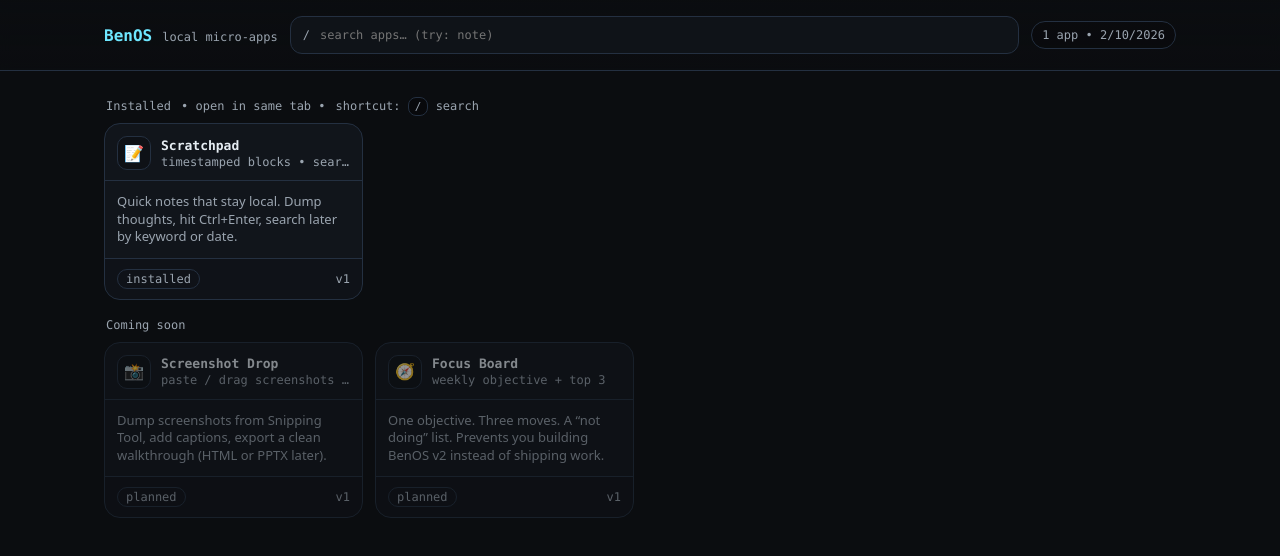
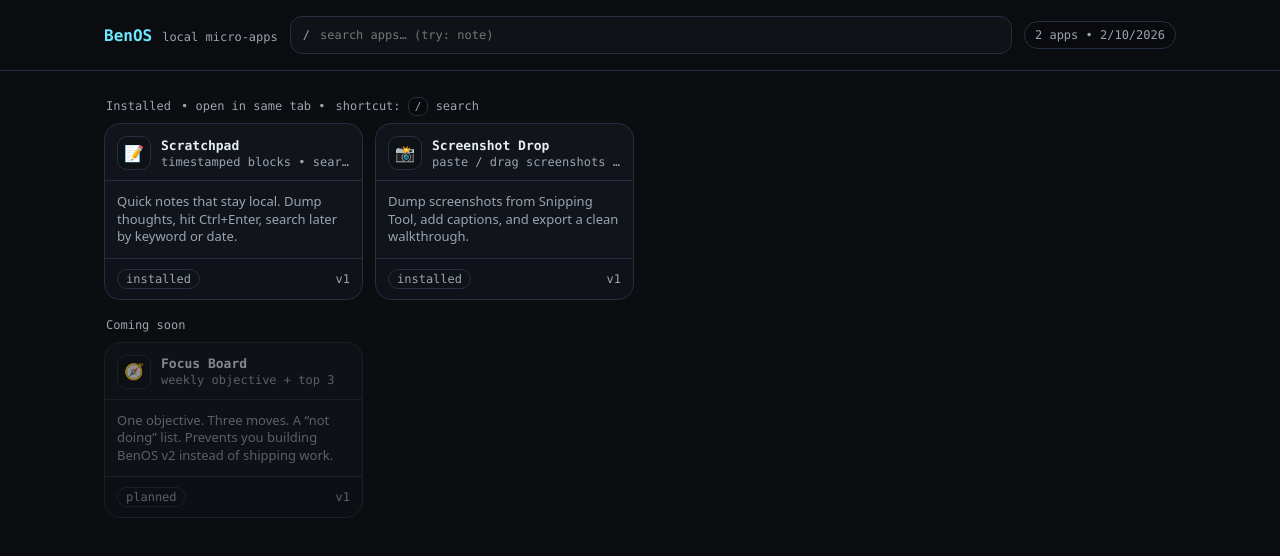
Before and after one commit to simplybenuk/BenOS, a plain HTML site: page index.html in a window 1280 px wide. Drawn offline with Linux system fonts and the light colour scheme.

Commit message:
Move Screenshot Drop to installed apps on homepage

```diff
--- a/index.html
+++ b/index.html
@@ -164,23 +164,6 @@
       <section class="grid">
         <div class="card" style="opacity:.55;cursor:default" aria-disabled="true">
           <div class="cardTop">
-            <div class="icon">📸</div>
-            <div class="cardTitle">
-              <b>Screenshot Drop</b>
-              <span>paste / drag screenshots → export</span>
-            </div>
-          </div>
-          <div class="cardBody">
-            Dump screenshots from Snipping Tool, add captions, export a clean walkthrough (HTML or PPTX later).
-          </div>
-          <div class="cardFoot">
-            <span class="tag">planned</span>
-            <span>v1</span>
-          </div>
-        </div>
-
-        <div class="card" style="opacity:.55;cursor:default" aria-disabled="true">
-          <div class="cardTop">
             <div class="icon">🧭</div>
             <div class="cardTitle">
               <b>Focus Board</b>
@@ -209,6 +192,16 @@
         desc: "Quick notes that stay local. Dump thoughts, hit Ctrl+Enter, search later by keyword or date.",
         icon: "📝",
         href: "./apps/temp-notes/index.html",
+        tag: "installed",
+        version: "v1"
+      },
+      {
+        id: "screenshot-drop",
+        name: "Screenshot Drop",
+        subtitle: "paste / drag screenshots → export",
+        desc: "Dump screenshots from Snipping Tool, add captions, and export a clean walkthrough.",
+        icon: "📸",
+        href: "./apps/screenshot-drop/index.html",
         tag: "installed",
         version: "v1"
       }
```
